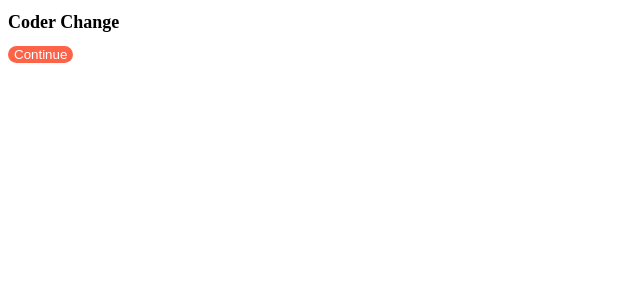
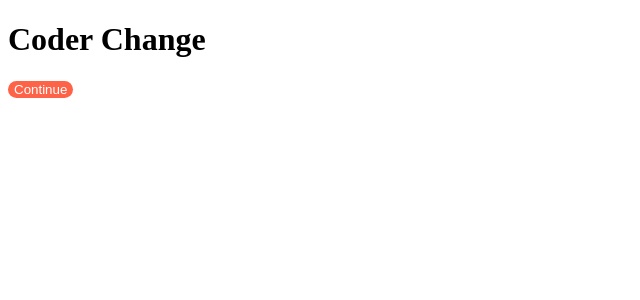
Before and after one commit to leeyounggue/react_begin, a React (Create React App) app: page / in a window 1280 px wide. Shown: the top 300 px of the page, without its empty margins (0-640 px from the left). Built offline with nearby package versions, Linux system fonts and the light colour scheme.

Commit message:
테스트

```diff
--- a/package.json
+++ b/package.json
@@ -6,6 +6,7 @@
     "@testing-library/jest-dom": "^5.16.5",
     "@testing-library/react": "^13.4.0",
     "@testing-library/user-event": "^13.5.0",
+    "classnames": "^2.3.2",
     "prop-types": "^15.8.1",
     "react": "^18.2.0",
     "react-dom": "^18.2.0",
--- a/src/App.js
+++ b/src/App.js
@@ -1,10 +1,13 @@
 import Button from "./Button";
 import styles from "./App.module.css";
+import classNames from 'classnames';
+
+const cn = classNames.bind(styles);
 
 function App() {
   return (
     <div>
-        <h1 className={styles.title}>Coder Change</h1>
+        <h1 className={cn('title')}>Coder Change</h1>
         <Button text={"Continue"} />
     </div>
   );
```
Also changed, not shown: 1 other file (tests, documents, lock files or other folders).
